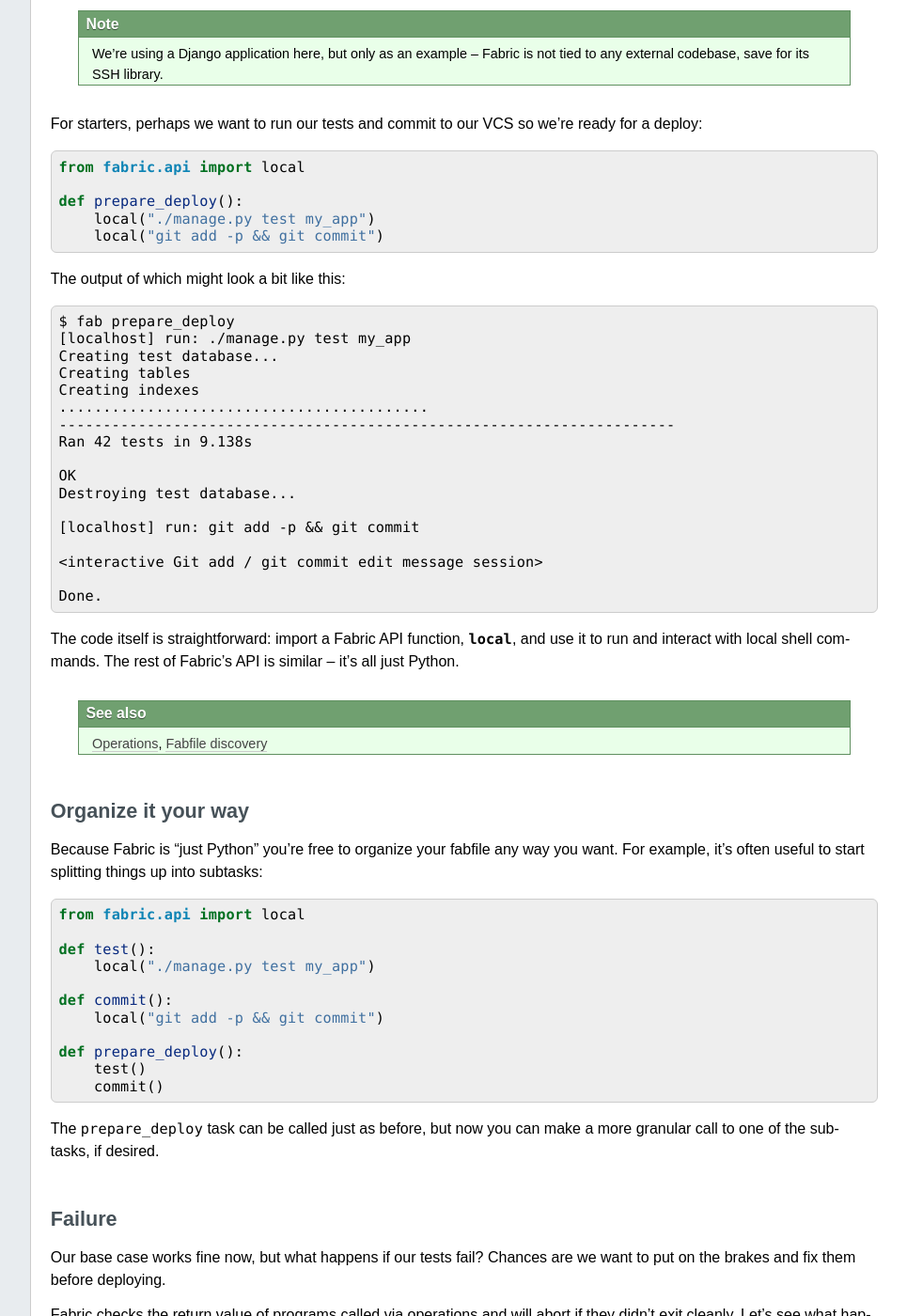
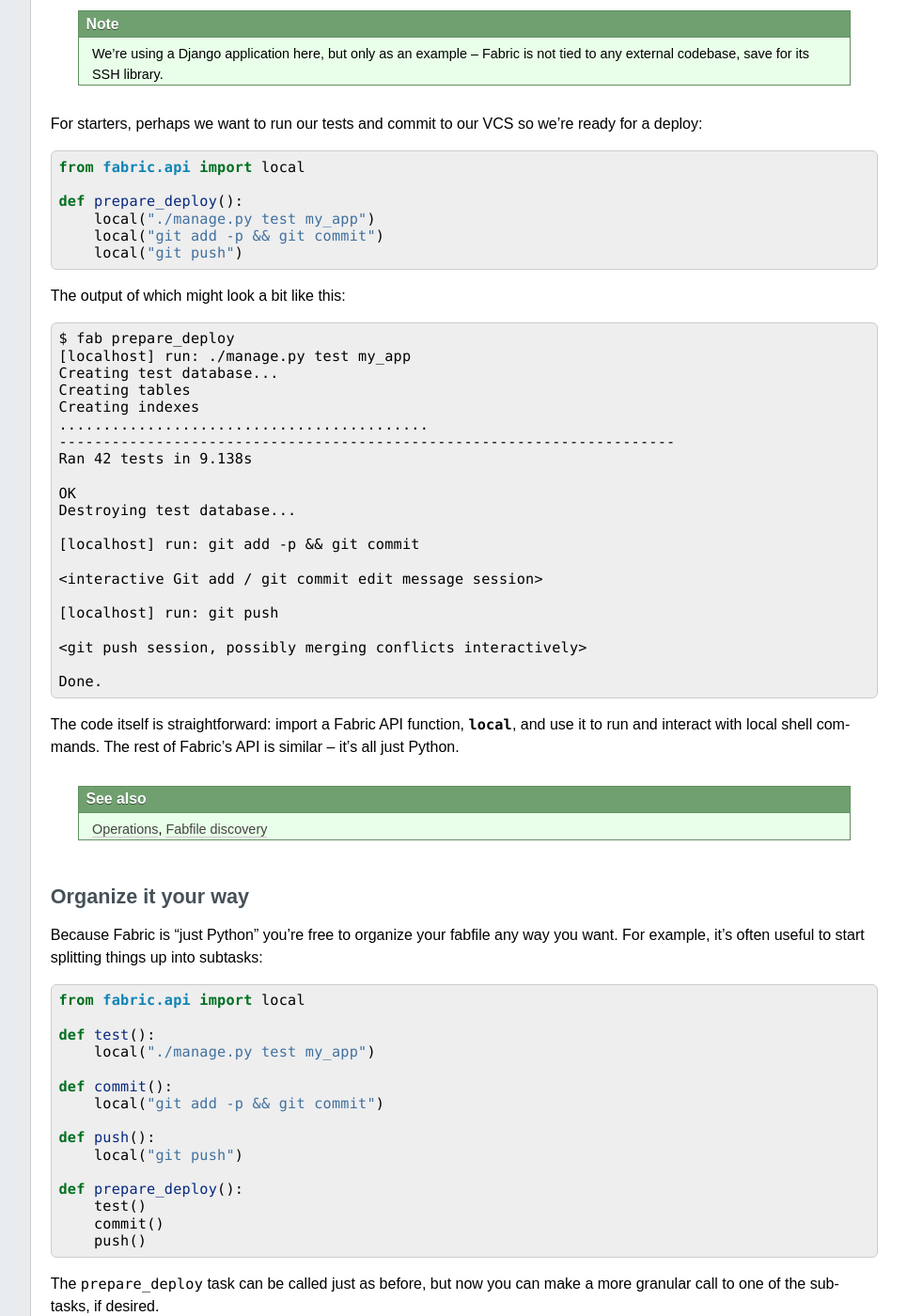
Before and after one commit to fabric/fabric, a Sphinx documentation site: the page built from docs/tutorial.rst, in a window 1280 px wide and 1400 px high, scrolled down 2498 px. Shown: the whole window at 94% size, without its empty margins (224-1189 px from the left). Built offline with Sphinx 7.4.7, drawn with Linux system fonts in a browser that asks for light colours; the version number could not be read and is left out; some of the changed text lies outside the part shown.

Commit message:
Add missing "git push" in examples.

```diff
--- a/docs/tutorial.rst
+++ b/docs/tutorial.rst
@@ -135,6 +135,7 @@
     def prepare_deploy():
         local("./manage.py test my_app")
         local("git add -p && git commit")
+        local("git push")
 
 The output of which might look a bit like this::
 
@@ -153,6 +154,10 @@
     [localhost] run: git add -p && git commit
 
     <interactive Git add / git commit edit message session>
+
+    [localhost] run: git push
+
+    <git push session, possibly merging conflicts interactively>
 
     Done.
 
@@ -178,9 +183,13 @@
     def commit():
         local("git add -p && git commit")
 
+    def push():
+        local("git push")
+
     def prepare_deploy():
         test()
         commit()
+        push()
 
 The ``prepare_deploy`` task can be called just as before, but now you can make
 a more granular call to one of the sub-tasks, if desired.
@@ -427,9 +436,13 @@
     def commit():
         local("git add -p && git commit")
 
+    def push():
+        local("git push")
+
     def prepare_deploy():
         test()
         commit()
+        push()
 
     def deploy():
         code_dir = '/srv/django/myproject'
```
